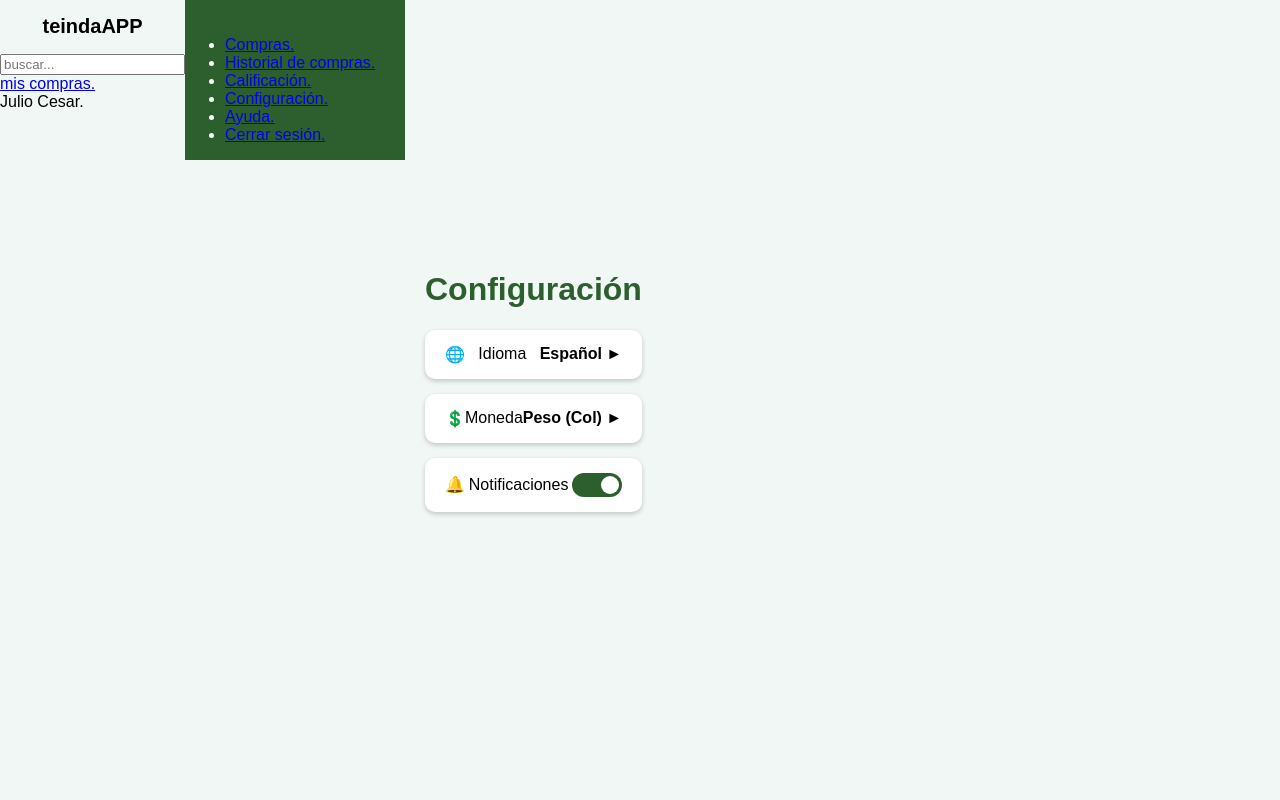
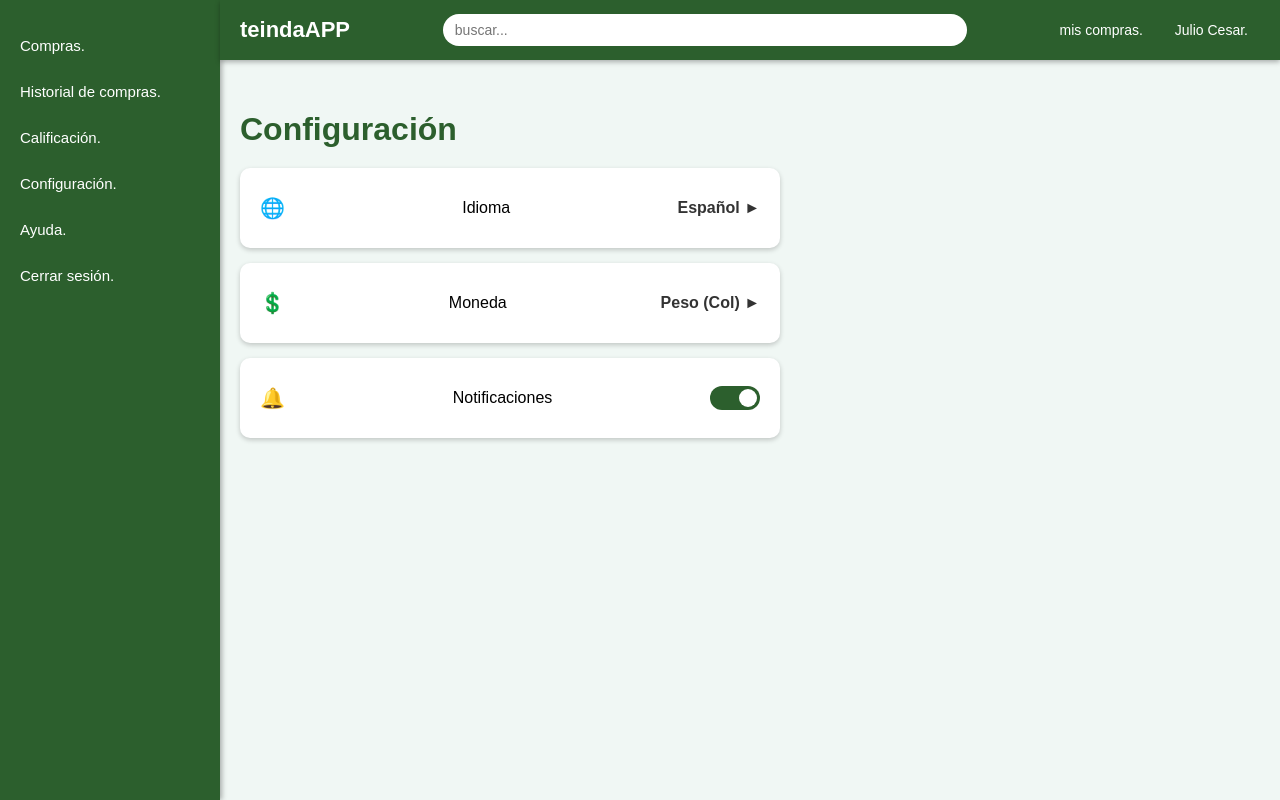
Before and after one commit to dinamisoft/tiendaAPP, a Python web app: template tiendapp/app/templates/configuracion.html in a window 1280 px wide. Run offline with Jinja, Linux system fonts and the light colour scheme; the template is opened without the code that fills it, so the values that code supplies are empty.

Commit message:
Update configuracion.css
nueva versión del css, esta vez, lo hice lo mas parecido al de de compras

```diff
--- a/tiendapp/app/static/assets/css/configuracion.css
+++ b/tiendapp/app/static/assets/css/configuracion.css
@@ -1,12 +1,68 @@
 body {
   margin: 0;
   font-family: Arial, sans-serif;
-  display: flex;
   height: 100vh;
   background: #f0f7f4;
+  display: flex;
+  flex-direction: column;
 }
 
-/* barra lateral */
+/*barra superior*/
+.barraSuperior {
+  background: #2c5f2d;
+  color: white;
+  display: flex;
+  align-items: center;
+  justify-content: space-between;
+  padding: 0 20px;
+  height: 60px;
+  position: fixed;
+  top: 0;
+  left: 220px; /* deja espacio para el sidebar */
+  right: 0;
+  z-index: 1000;
+  box-shadow: 0 2px 5px rgba(0,0,0,0.3);
+}
+
+.barraSuperior .logo {
+  font-size: 22px;
+  font-weight: bold;
+}
+
+.buscar {
+  flex: 1;
+  max-width: 500px;
+  margin: 0 40px;
+  padding: 8px 12px;
+  border-radius: 20px;
+  border: none;
+  font-size: 14px;
+}
+
+.nav-der {
+  display: flex;
+  align-items: center;
+  gap: 20px;
+}
+
+.link-mis-compras {
+  text-decoration: none;
+  color: white;
+  font-size: 14px;
+  transition: color 0.3s;
+}
+
+.link-mis-compras:hover {
+  color: #d4edda;
+}
+
+.perfil {
+  padding: 6px 12px;
+  border-radius: 20px;
+  font-size: 14px;
+}
+
+/*side barr*/
 .side-bar {
   width: 220px;
   background: #2c5f2d;
@@ -14,70 +70,55 @@ body {
   display: flex;
   flex-direction: column;
   padding-top: 20px;
+  position: fixed;
+  top: 0;
+  bottom: 0;
+  left: 0;
+  box-shadow: 2px 0 5px rgba(0,0,0,0.3);
 }
 
-.logo {
-  font-size: 20px;
-  font-weight: bold;
-  padding: 15px;
-  text-align: center;
-  border-bottom: 1px solid rgba(255,255,255,0.2);
+.side-bar ul {
+  list-style: none;
+  padding: 0;
+  margin: 0;
 }
 
-.nav-link {
+.side-bar li {
+  margin: 5px 0;
+}
+
+.side-bar-link {
+  display: flex;
+  align-items: center;
   padding: 12px 20px;
   text-decoration: none;
   color: white;
-  display: block;
-  transition: background 0.3s;
+  font-size: 15px;
+  transition: background 0.3s, padding-left 0.3s;
 }
 
-.nav-link:hover {
+.side-bar-link:hover {
   background: #3e7d3e;
+  padding-left: 30px;
 }
 
-.nav-link.active {
+.side-bar-link.active {
   background: #1f4020;
+  font-weight: bold;
 }
-
-/* barra superior */
-.topbar {
-  position: fixed;
-  left: 220px;
-  top: 0;
-  right: 0;
-  height: 60px;
-  background: #2c5f2d;
-  color: white;
-  display: flex;
-  justify-content: flex-end;
-  align-items: center;
-  padding: 0 20px;
-}
-
-.profile {
-  display: flex;
-  align-items: center;
-  gap: 10px;
-}
-/*.avatar {
-  background: white;
-  color: #2c5f2d;
-  border-radius: 50%;
-  padding: 8px;
-}*/
-/* contenido central */
+/*para la configuracion*/
 .content {
   margin-left: 220px;
   margin-top: 70px;
   padding: 20px;
 }
 
-h1 {
+.content h1 {
   color: #2c5f2d;
+  margin-bottom: 20px;
 }
 
-/* opciones */
+/*targetas*/
 .card {
   background: white;
   border-radius: 10px;
@@ -87,15 +128,23 @@ h1 {
   display: flex;
   justify-content: space-between;
   align-items: center;
+  font-size: 16px;
+  width: 500px;
+  min-height: 50px;
+}
+
+.card .icon {
+  font-size: 20px;
+  margin-right: 10px;
+  color: #2c5f2d;
 }
 
 .value {
   font-weight: bold;
+  color: #333;
 }
 
-/* Switch
-Mimi, ¿me quieres matar? hacer esto me costó mas de lo que esperaba >:c
-*/
+/* Switch */
 .switch {
   position: relative;
   display: inline-block;
```
